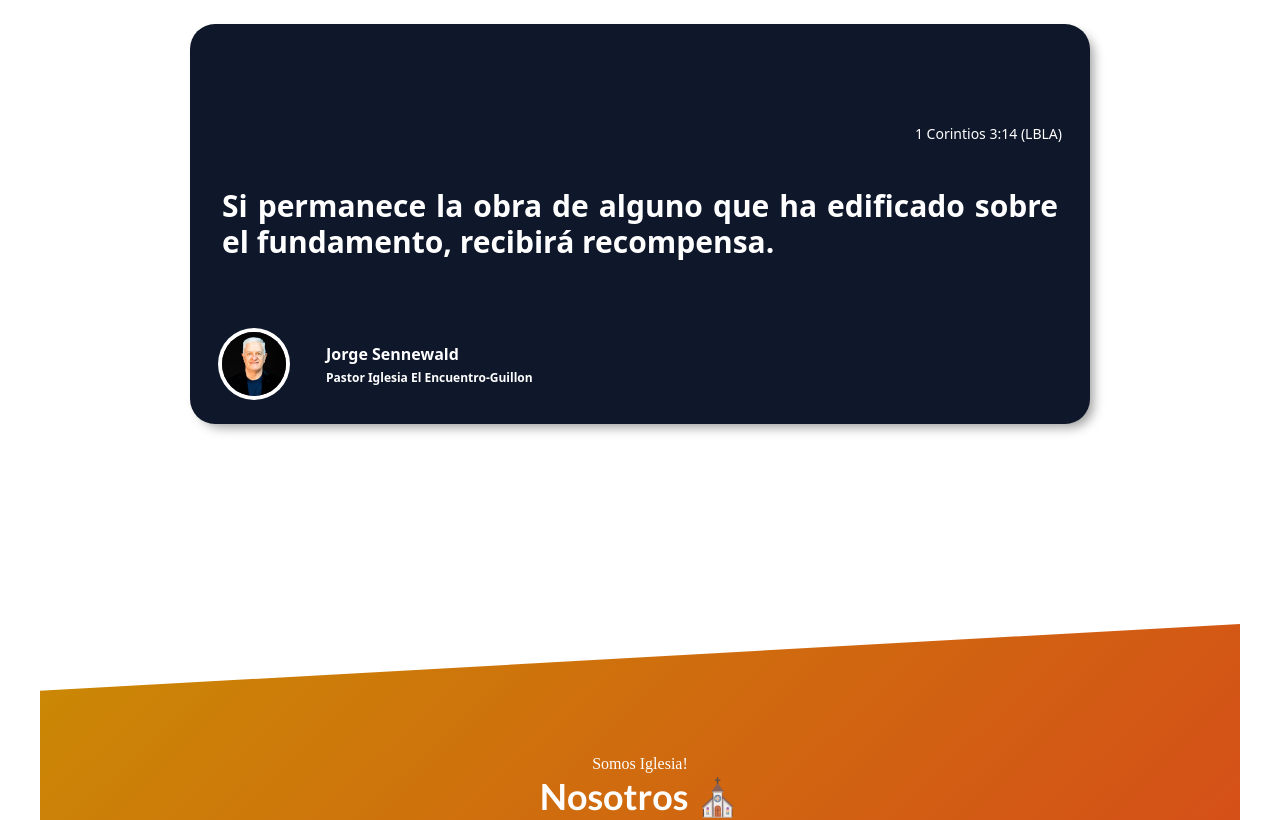
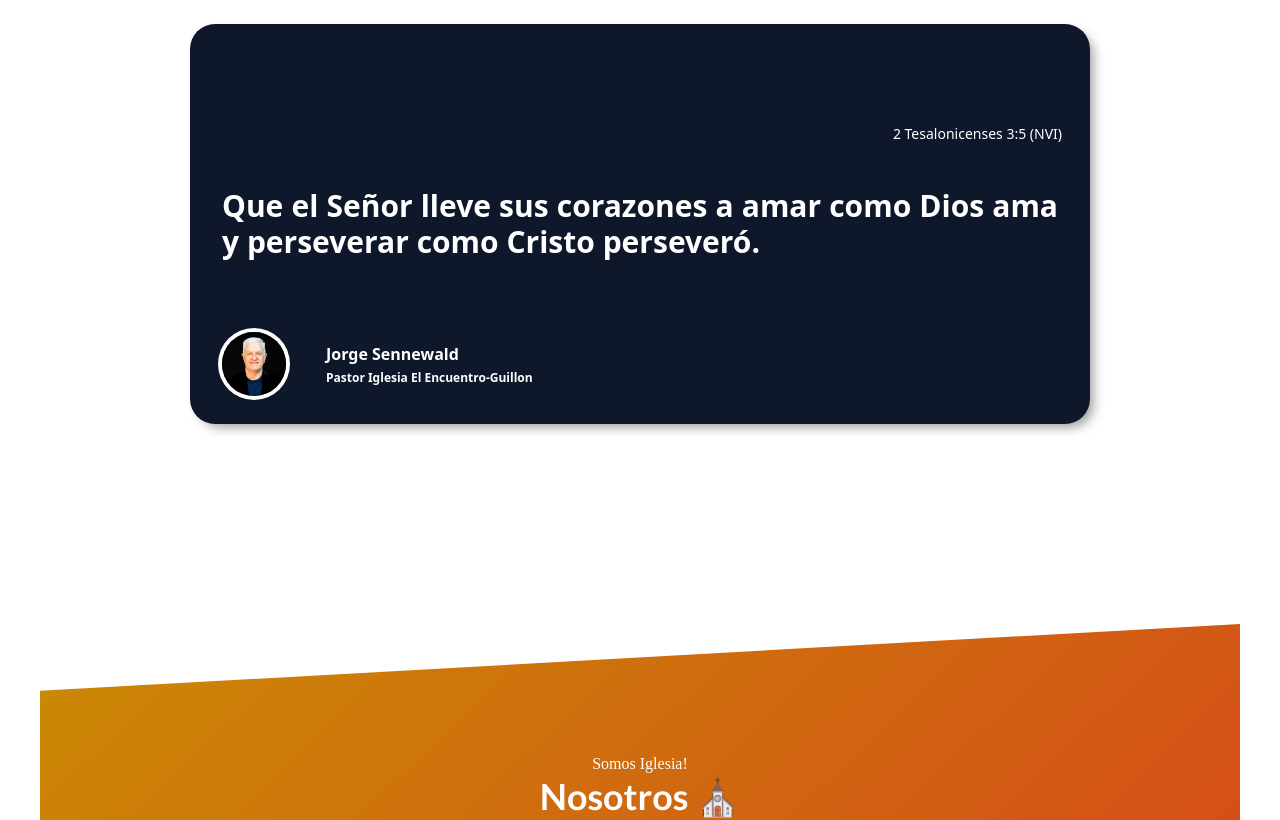
Before and after one commit to sebygalla/encuentro-tailwind, a React (Vite) app: page / in a window 1280 px wide. Shown: the part 920-1740 px from the top of the page. Built offline with nearby package versions, Linux system fonts and the light colour scheme; a web font is replaced by a local one; what tailwindcss-animated would draw is missing.

Commit message:
contactos

```diff
--- a/src/App.jsx
+++ b/src/App.jsx
@@ -197,10 +197,28 @@ Nuestro objetivo es enseñarles la Palabra de Dios y ayudarlos a desarrollar una
         <div className="z-10 mt-[10%] xl:mt-[6%]">
           <TituloWeb title="Contacto 📧" color="white" />
         </div>
+        <div className="font-light text-sm md:text-md text-gray-200 dark:text-gray-400 z-10">
 
-        <Map textButton="ENVIAR"
+                <div className="m-9 font-links font-extralight leading-5 text-center">
+
+                  <p className="m-5">SI QUERES QUE NOS CONTACTEMOS CON VOS, HACE CLICK ACA 👇</p>
+
+                  <a href="">
+                    <button
+                      className="mb-1 mr-1 rounded bg-gradient-to-br from-yellow-600 to-red-600 px-6 py-3 text-sm font-bold uppercase text-white shadow outline-none transition-all duration-150 ease-linear hover:shadow-lg focus:outline-none"
+                      type="button">
+                      CONTACTANOS!
+                    </button>
+                  </a>
+
+
+                </div>
+
+        </div>
+
+        {/* <Map textButton="ENVIAR"
         titleModal="ENVIADO!"
-        description="Pronto nos comunicaremos con vos!" />
+        description="Pronto nos comunicaremos con vos!" /> */}
       </div>
 
       <Footer />
--- a/src/components/rehma/Rehma.jsx
+++ b/src/components/rehma/Rehma.jsx
@@ -6,12 +6,11 @@ function Rehma(props) {
     <div className="item-center xl:mt-0 xl:mb-[10%] mt-20  flex justify-center relative">
       <div className="relative m-3 mb-10 flex h-[450px] w-[900px] flex-col justify-center rounded-[25px] bg-slate-900 p-8 text-left text-white shadow md:m-20 md:h-[400px] md:w-[900px]">
         <p className="relative text-justify text-[25px] font-semibold md:text-3xl md:leading-[50px] xl:text-3xl">
-          Si permanece la obra de alguno que ha edificado sobre el fundamento,
-          recibirá recompensa.
+          Que el Señor lleve sus corazones a amar como Dios ama y <strong>perseverar</strong> como Cristo perseveró.
         </p>
 
         <h3 className="md:text-1xl absolute top-[25%] text-sm md:bottom-7 md:right-7">
-          1 Corintios 3:14 (LBLA)
+          2 Tesalonicenses 3:5 (NVI)
         </h3>
 
         <div className="absolute bottom-7">
```
